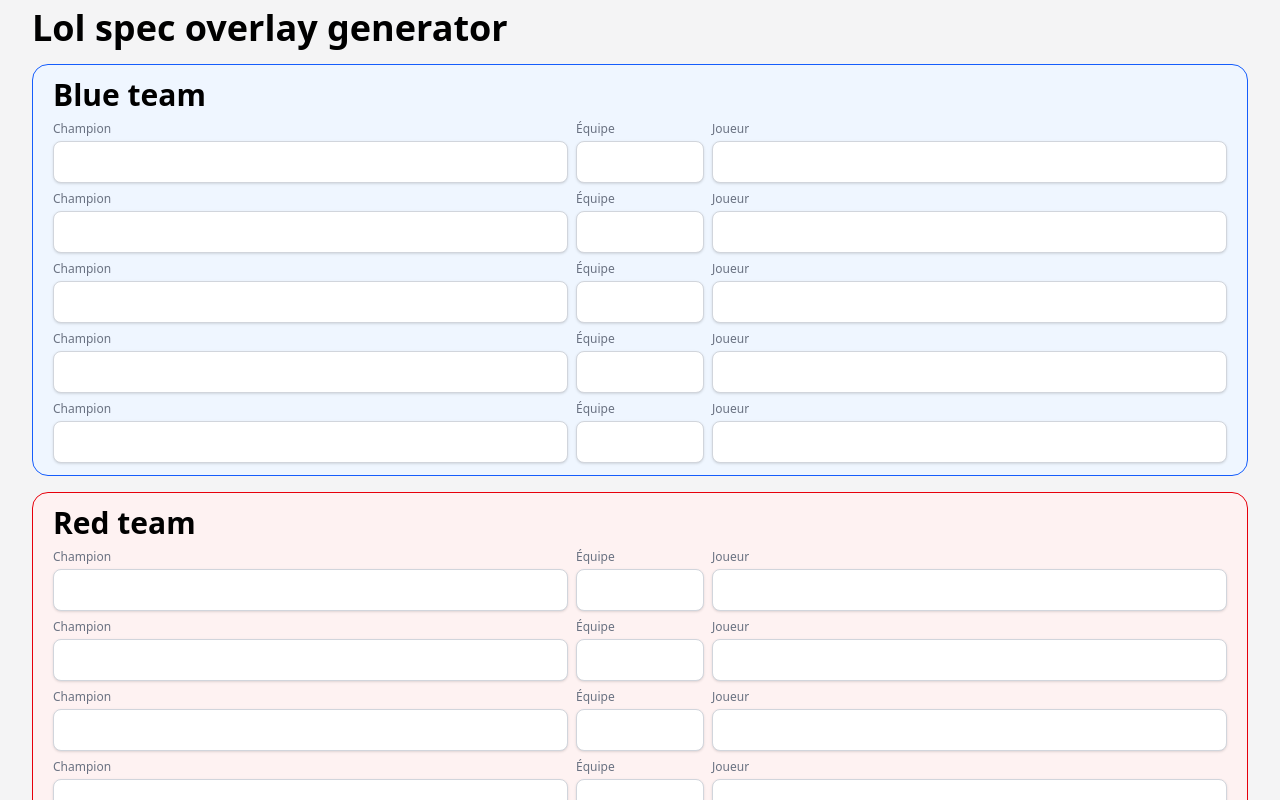
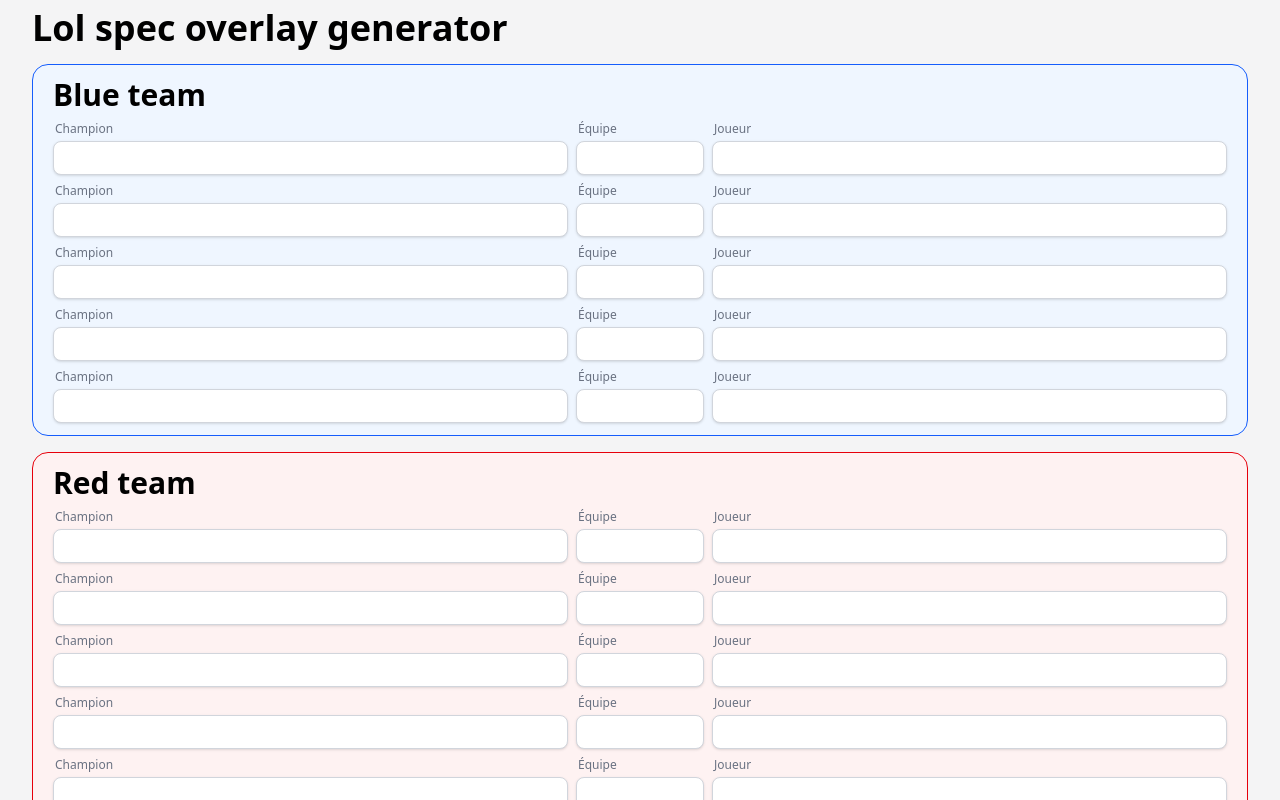
Before and after one commit to QuentinVdr/overlol, a Next.js app: page / in a window 1280 px wide. Shown: the top 800 px of the page. Built offline with nearby package versions, Linux system fonts and the light colour scheme.

Commit message:
🎨 Refactor layout and PlayerForm components for improved styling and consistency

```diff
--- a/src/app/layout.tsx
+++ b/src/app/layout.tsx
@@ -13,7 +13,7 @@
 }>) {
   return (
     <html lang="en">
-      <body className="bg-zinc-100">{children}</body>
+      <body>{children}</body>
     </html>
   );
 }
--- a/src/app/page.tsx
+++ b/src/app/page.tsx
@@ -14,7 +14,7 @@
   const onSubmit: SubmitHandler<TOverlay> = (data) => console.log(data);
 
   return (
-    <main className="mx-8 mt-2 flex flex-col gap-4">
+    <main className="flex h-screen w-screen flex-col gap-4 bg-zinc-100 px-3 py-2 md:px-8">
       <h1>Lol spec overlay generator</h1>
       <form className="flex flex-col gap-4" onSubmit={handleSubmit(onSubmit)}>
         <div className="flex flex-row flex-wrap gap-4">
--- a/src/components/PlayerForm.tsx
+++ b/src/components/PlayerForm.tsx
@@ -14,36 +14,42 @@
       <div className="flex grow flex-col">
         <label
           htmlFor={`champion-${teamName}-${playerIndex}`}
-          className="mb-1 text-xs text-gray-500"
+          className="pb-1 pl-0.5 text-xs text-gray-500"
         >
           Champion
         </label>
         <input
           id={`champion-${teamName}-${playerIndex}`}
           type="text"
-          className="grow rounded-lg border border-gray-300 bg-white px-3 py-2 shadow-sm transition-all outline-none focus:border-blue-500 focus:ring-2 focus:ring-blue-500"
+          className="grow rounded-lg border border-gray-300 bg-white px-2 py-1 shadow-sm transition-all outline-none focus:border-blue-500 focus:ring-2 focus:ring-blue-500"
           {...register(`${fieldPrefix}.championName`)}
         />
       </div>
       <div className="flex flex-col">
-        <label htmlFor={`team-${teamName}-${playerIndex}`} className="mb-1 text-xs text-gray-500">
+        <label
+          htmlFor={`team-${teamName}-${playerIndex}`}
+          className="pb-1 pl-0.5 text-xs text-gray-500"
+        >
           Équipe
         </label>
         <input
           id={`team-${teamName}-${playerIndex}`}
           type="text"
-          className="w-32 rounded-lg border border-gray-300 bg-white px-3 py-2 shadow-sm transition-all outline-none focus:border-blue-500 focus:ring-2 focus:ring-blue-500"
+          className="w-32 rounded-lg border border-gray-300 bg-white px-2 py-1 shadow-sm transition-all outline-none focus:border-blue-500 focus:ring-2 focus:ring-blue-500"
           {...register(`${fieldPrefix}.teamName`)}
         />
       </div>
       <div className="flex grow flex-col">
-        <label htmlFor={`player-${teamName}-${playerIndex}`} className="mb-1 text-xs text-gray-500">
+        <label
+          htmlFor={`player-${teamName}-${playerIndex}`}
+          className="pb-1 pl-0.5 text-xs text-gray-500"
+        >
           Joueur
         </label>
         <input
           id={`player-${teamName}-${playerIndex}`}
           type="text"
-          className="grow rounded-lg border border-gray-300 bg-white px-3 py-2 shadow-sm transition-all outline-none focus:border-blue-500 focus:ring-2 focus:ring-blue-500"
+          className="grow rounded-lg border border-gray-300 bg-white px-2 py-1 shadow-sm transition-all outline-none focus:border-blue-500 focus:ring-2 focus:ring-blue-500"
           {...register(`${fieldPrefix}.playerName`)}
         />
       </div>
```
